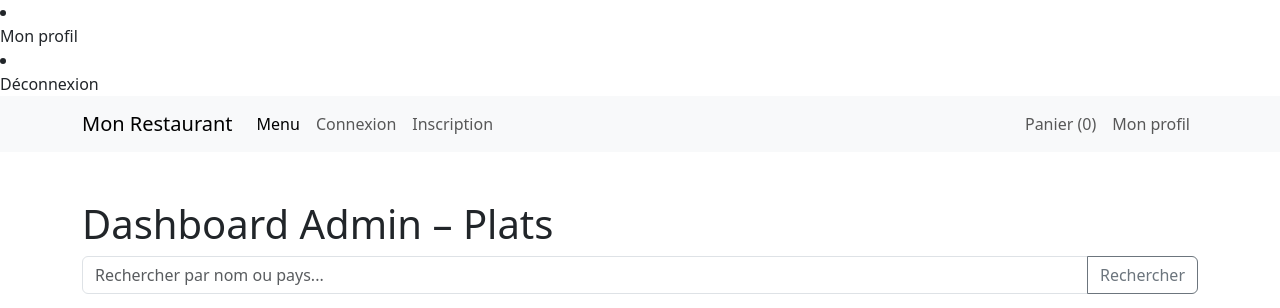
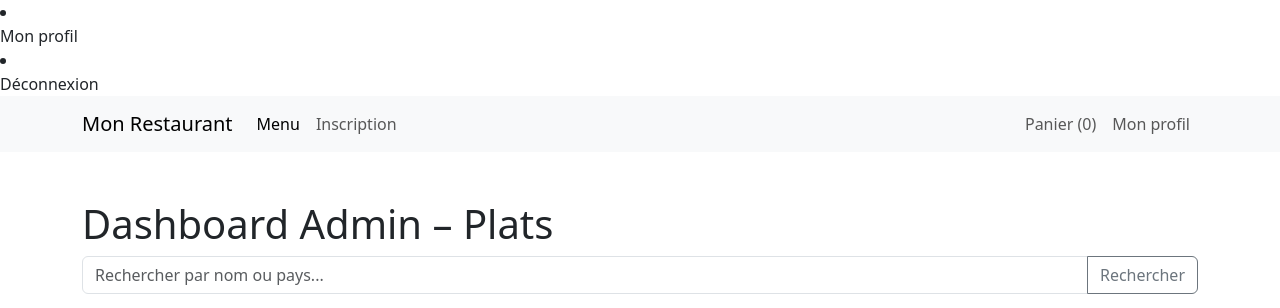
Before and after one commit to henri983/food_app, a PHP site: page /admin_plats.php in a window 1280 px wide. Shown: the top 308 px of the page. Run offline with PHP 8.4, Linux system fonts and the light colour scheme; the visitor is signed in with stand-in values (Sample User, id 1); data that the repository does not hold is empty.

Commit message:
style.css

```diff
--- a/nav_bar.php
+++ b/nav_bar.php
@@ -19,7 +19,6 @@
     <div class="collapse navbar-collapse" id="navMenu">
       <ul class="navbar-nav me-auto">
         <li class="nav-item"><a href="menu.php" class="nav-link active">Menu</a></li>
-        <li class="nav-item"><a href="connexion.php" class="nav-link">Connexion</a></li>
         <li class="nav-item"><a href="inscription.php" class="nav-link">Inscription</a></li>
       </ul>
       <ul class="navbar-nav">
```
